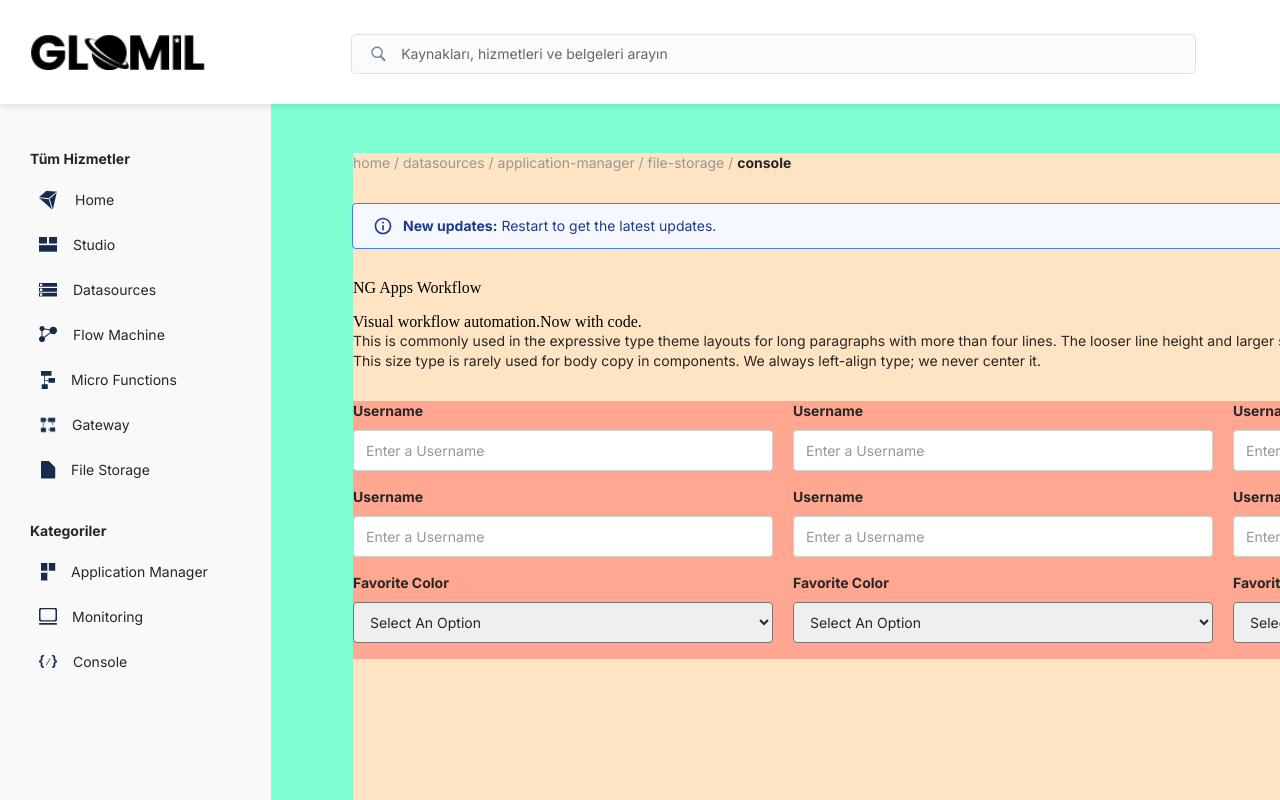
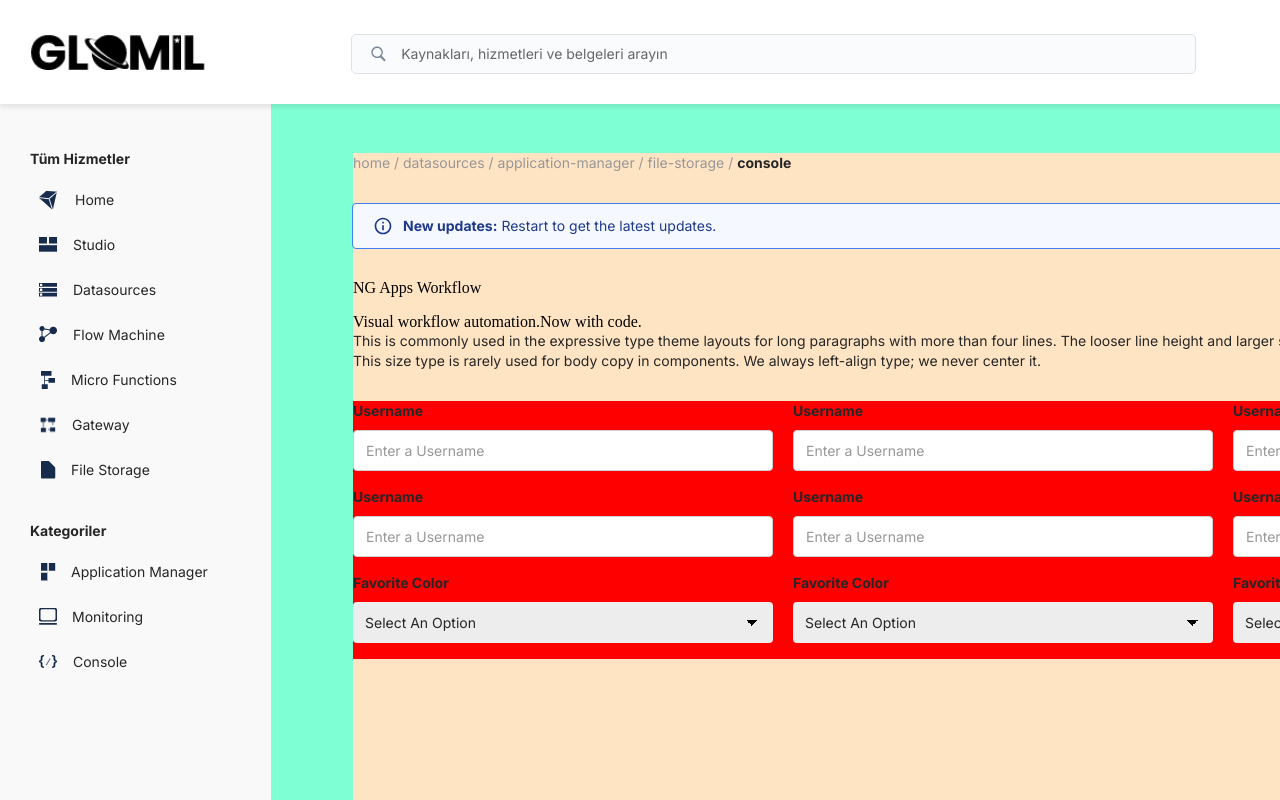
Before and after one commit to ibrahimkeles61/glomil-task, a React (Vite) app: page / in a window 1280 px wide. Shown: the top 800 px of the page. Built offline with nearby package versions, Linux system fonts and the light colour scheme.

Commit message:
Tailwind öncesi
Projeye tailwind eklemeden önce işler ters giderse diye yedek alıyorum.

```diff
--- a/src/Components/Form.jsx
+++ b/src/Components/Form.jsx
@@ -6,6 +6,7 @@ import OptionInput from "./OptionInput";
 function Form() {
   return (
     <div className="form">
+      <div className="inputsArea">
         {Array(6)
           .fill(0)
           .map((_, i) => (
@@ -17,6 +18,7 @@ function Form() {
             <OptionInput key={i} label="favorite color" />
           ))}
       </div>
+    </div>
   );
 }
 
--- a/src/Components/OptionInput.jsx
+++ b/src/Components/OptionInput.jsx
@@ -1,6 +1,7 @@
 import React, { useState } from "react";
 import "../Styles/OptionInput.css";
 import styled from "styled-components";
+import Triangle from "./Triangle";
 
 import { nameFormatter } from "../lib/generalFunctions";
 
@@ -28,6 +29,7 @@ function OptionInput({ label }) {
     },
   ]);
 
+  const [selectedValue, setSelectedValue] = useState("Select An Option");
   const [isOptionsOpen, setIsOptionsOpen] = useState(false);
 
   const handleToggleOptions = () =>
@@ -37,40 +39,77 @@ function OptionInput({ label }) {
     <label className="optionInput" onClick={handleToggleOptions}>
       <p className="optionInput--title">{nameFormatter(label)} </p>
 
+      <Select isOptionsOpen={isOptionsOpen}>
+        {selectedValue} <Triangle isOptionsOpen={isOptionsOpen} />
+      </Select>
+
       {isOptionsOpen &&
-        colors.map((e, i) => (
-          <ColorBall
-            backgroundColor={e.variableName}
-            iterationForColorBall={39 * i}
-          />
+        colors.map((colorObj, i) => (
+          <Option
+            key={colorObj.id}
+            iterationForOptions={39 * i}
+            isIhisLastOne={i == colors.length - 1 && true}
+          >
+            <ColorBall backgroundColor={colorObj.variableName} />
+            {nameFormatter(colorObj.colorName)}
+          </Option>
         ))}
-
-      <select
-        id="optionInput--select"
-        defaultValue={"default"}
-        className="optionInput--select"
-      >
-        <option value="default" className="optionInput--select disable">
-          Select An Option
-        </option>
-
-        <option value="orange" className="option">
-          Orange
-        </option>
-      </select>
     </label>
   );
 }
 
 export default OptionInput;
 
+const Select = styled.div`
+  background-color: var(--primary-ededed);
+  font: var(--unnamed-font-style-normal) normal
+    var(--unnamed-font-weight-normal) var(--unnamed-font-size-14) /
+    var(--unnamed-line-spacing-20) var(--unnamed-font-family-inter);
+  letter-spacing: var(--unnamed-character-spacing-0);
+  color: var(--primary-262626);
+  text-align: left;
+  /* font: normal normal normal 14px/20px Inter;
+  letter-spacing: 0px;
+  color: #262626; */
+  opacity: 1;
+
+  height: 41px;
+  padding: 0 14.83px 0 12px;
+  border-radius: 4px;
+  display: flex;
+  justify-content: space-between;
+  align-items: center;
+  ${(props) => {
+    if (props.isOptionsOpen) {
+      return `
+      background: var(--white) 0% 0% no-repeat padding-box;
+      border: 1px solid var(---3170f9-blue600);
+      border-radius: 4px 4px 0px 0px;
+      opacity: 1;
+      `;
+    }
+  }}
+`;
+
+const Option = styled.div`
+  width: 420px;
+  height: 39px;
+  display: flex;
+  align-items: center;
+  position: absolute;
+  bottom: -${(props) => 39 + props.iterationForOptions}px;
+  background: var(--white) 0% 0% no-repeat padding-box;
+  border-width: 0 1px ${({ isIhisLastOne }) => (isIhisLastOne ? "1px" : "0")}
+    1px;
+  border-color: var(---3170f9-blue600);
+  border-style: solid;
+  padding-left: 16px;
+  gap: 7px;
+`;
+
 const ColorBall = styled.div`
   width: 7px;
   height: 7px;
   border-radius: 50%;
   background-color: ${(props) => props.backgroundColor};
-  position: absolute;
-  top: ${(props) => 86 + props.iterationForColorBall}px;
-  left: 16px;
-  z-index: 1000px;
 `;
--- /dev/null
+++ b/src/Components/Triangle.jsx
@@ -0,0 +1,33 @@
+import React from "react";
+import styled from "styled-components";
+
+function Triangle({ isOptionsOpen }) {
+  return (
+    <Main isOptionsOpen={isOptionsOpen}>
+      <LeftPart />
+      <RightPart />
+    </Main>
+  );
+}
+
+export default Triangle;
+
+const Main = styled.div`
+  width: 12px;
+  height: 6px;
+  display: flex;
+  transform: ${({ isOptionsOpen }) =>
+    isOptionsOpen ? "rotate(180deg)" : "none"};
+`;
+
+const LeftPart = styled.div`
+  width: 50%;
+  height: 100%;
+  background-image: linear-gradient(to left bottom, #000 50%, transparent 50%);
+`;
+
+const RightPart = styled.div`
+  width: 50%;
+  height: 100%;
+  background-image: linear-gradient(to right bottom, #000 50%, transparent 50%);
+`;
--- a/src/Styles/Form.css
+++ b/src/Styles/Form.css
@@ -1,9 +1,17 @@
 .form {
+  width: 100%;
+  height: auto;
+  display: flex;
+
+  background-color: #ff000044;
+  margin-top: 30px;
+}
+
+.inputsArea {
   width: 100%;
   height: auto;
   display: flex;
   justify-content: start;
   flex-wrap: wrap;
-  background-color: #ff000044;
-  margin-top: 30px;
+  background-color: #ff0000;
 }
```
Lines whose indentation alone changed are shown as unchanged.
